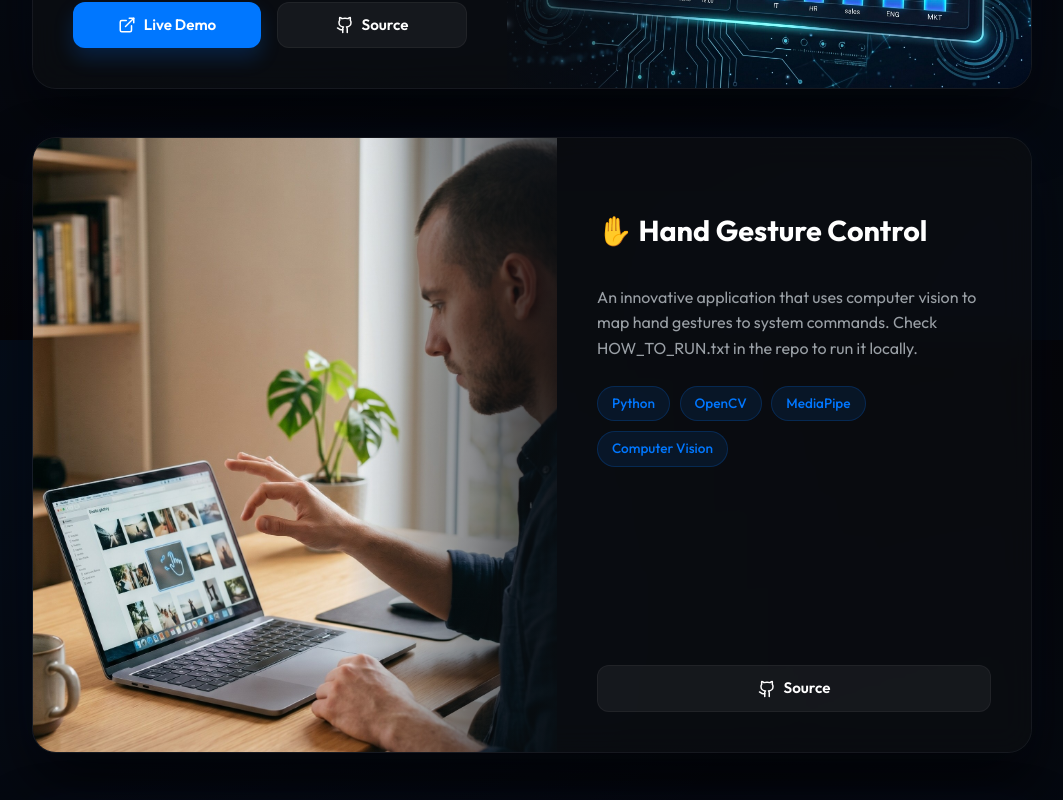
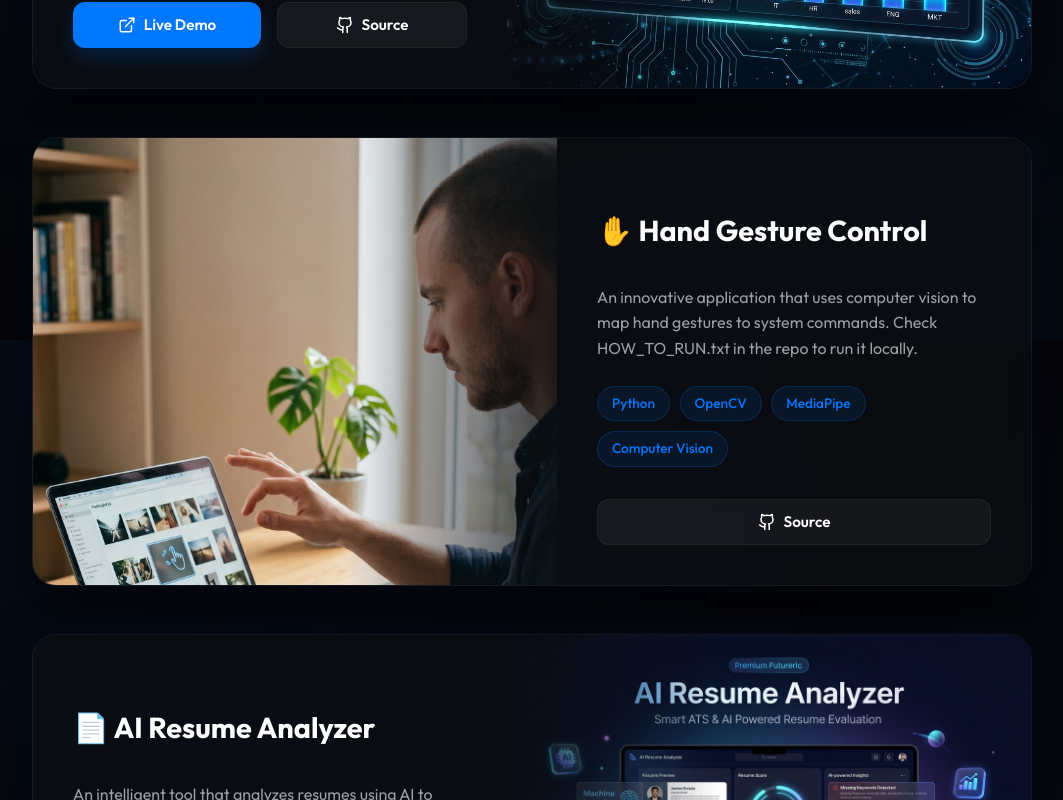
Before and after one commit to DarshUpadhyay12/portfolio-website, a React (Vite) app in the folder frontend/: page /projects in a window 1280 px wide. Shown: the part 1260-2060 px from the top of the page, without its empty margins (108-1171 px from the left). Built offline with nearby package versions, Linux system fonts and the light colour scheme; the HTML template or start-up script is replaced by a standard one.

Commit message:
Format all project photos uniformly to 16:9

```diff
--- a/frontend/src/pages/Projects.jsx
+++ b/frontend/src/pages/Projects.jsx
@@ -91,7 +91,7 @@ export default function Projects() {
               }}
             >
               {/* Image Side */}
-              <div style={{ flex: "1 1 400px", position: "relative", overflow: "hidden" }}>
+              <div style={{ flex: "1 1 400px", position: "relative", overflow: "hidden", minHeight: "300px" }}>
                 <motion.div
                   whileHover={{ scale: 1.05 }}
                   transition={{ duration: 0.5, ease: "easeOut" }}
@@ -103,8 +103,9 @@ export default function Projects() {
                     style={{
                       width: "100%",
                       height: "100%",
-                      minHeight: "300px",
+                      aspectRatio: "16/9",
                       objectFit: "cover",
+                      objectPosition: "top center",
                     }}
                   />
                   <div style={{
```
